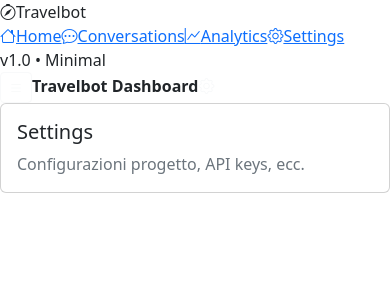
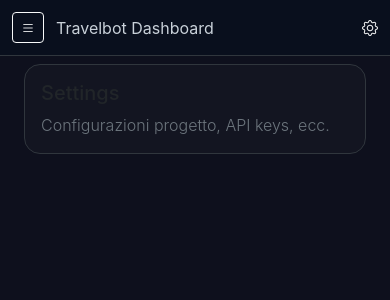
Before and after one commit to riaelav/Travelbot, a React (Vite) app in the folder frontend/: page /settings in a window 390 px wide. Shown: the top 300 px of the page. Built offline with nearby package versions, Linux system fonts and the light colour scheme.

Commit message:
Added basic css.

```diff
--- a/frontend/src/App.css
+++ b/frontend/src/App.css
@@ -0,0 +1,123 @@
+/* Base */
+html,
+body,
+#root {
+  height: 100%;
+  width: 100%;
+  margin: 0;
+  padding: 0;
+  background-color: rgb(14, 16, 29); /* sfondo */
+  color: #c9d1d9; /* testo */
+  overflow-x: hidden;
+  font-family: "Inter", system-ui, -apple-system, Segoe UI, Roboto, Arial, sans-serif;
+  font-weight: 300;
+}
+
+/* Sidebar fissa (desktop) */
+.sidebar {
+  position: fixed;
+  inset: 0 auto 0 0;
+  width: 240px;
+  background: rgb(9, 15, 29);
+  border-right: 1px solid #30363d;
+  padding: 16px 12px;
+  display: flex;
+  flex-direction: column;
+  gap: 8px;
+  z-index: 1000;
+}
+.sidebar .brand {
+  display: flex;
+  align-items: center;
+  gap: 10px;
+  padding: 10px 12px;
+  font-weight: 700;
+  border-radius: 12px;
+  background: rgba(255, 255, 255, 0.03);
+}
+.sidebar .muted {
+  color: #9aa4b2;
+  font-size: 0.88rem;
+}
+
+.nav-group {
+  margin-top: 8px;
+}
+.nav-item {
+  display: flex;
+  align-items: center;
+  gap: 10px;
+  padding: 10px 12px;
+  border-radius: 12px;
+  color: #9aa4b2;
+}
+.nav-item:hover {
+  background: rgba(255, 255, 255, 0.04);
+  color: #c9d1d9;
+}
+.nav-item.active {
+  background: rgba(106, 227, 255, 0.12);
+  color: #c9d1d9;
+}
+
+.sidebar-footer {
+  margin-top: auto;
+}
+
+/* Area contenuto */
+.content {
+  margin-left: 240px; /* deve combaciare con la larghezza sidebar */
+  min-height: 100vh;
+  padding: 24px;
+}
+
+/* Topbar solo mobile */
+.topbar {
+  display: none;
+}
+@media (max-width: 991px) {
+  .sidebar {
+    transform: translateX(-100%);
+    transition: 0.25s ease;
+  }
+  .sidebar.open {
+    transform: translateX(0);
+  }
+  .content {
+    margin-left: 0;
+    padding-top: 64px;
+  }
+  .topbar {
+    display: flex;
+    position: fixed;
+    top: 0;
+    left: 0;
+    right: 0;
+    height: 56px;
+    background: rgb(9, 15, 29);
+    border-bottom: 1px solid #30363d;
+    align-items: center;
+    gap: 12px;
+    padding: 0 12px;
+    z-index: 900;
+  }
+}
+
+/* Card stile “revolut” */
+.card.revolut {
+  background: rgba(255, 255, 255, 0.02);
+  border: 1px solid #30363d;
+  border-radius: 16px;
+  box-shadow: none;
+}
+
+/* Pulsante accent */
+.btn-accent {
+  background: #a970ff; /* violet */
+  border: 0;
+  color: #0b0f1d;
+  font-weight: 600;
+}
+.btn-accent:hover {
+  filter: brightness(0.95);
+}
--- a/frontend/src/main.jsx
+++ b/frontend/src/main.jsx
@@ -4,7 +4,7 @@ import App from "./App.jsx";
 
 import "bootstrap/dist/css/bootstrap.min.css";
 import "bootstrap-icons/font/bootstrap-icons.css";
-import "./index.css";
+import "./App.css";
 
 createRoot(document.getElementById("root")).render(
   <BrowserRouter>
```
